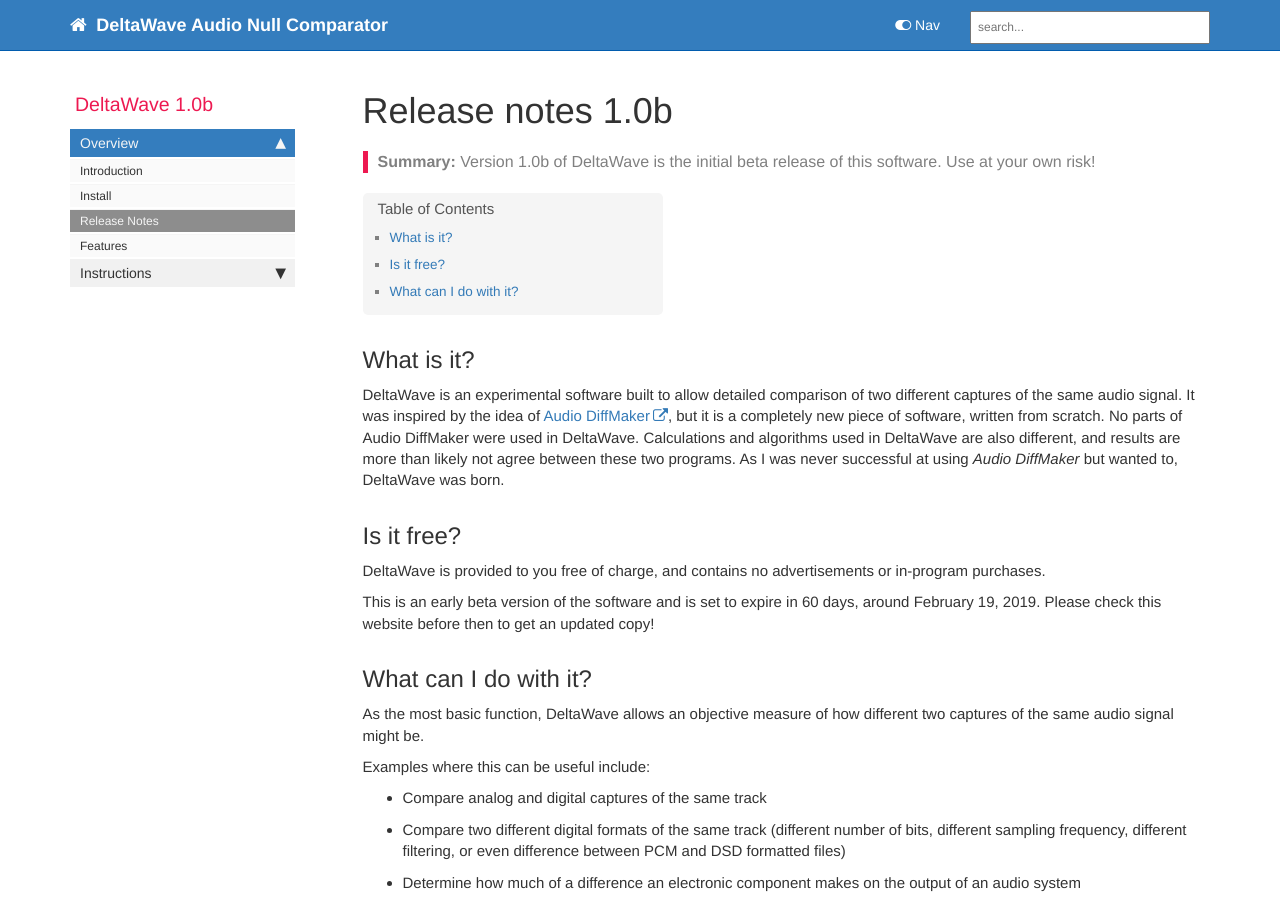
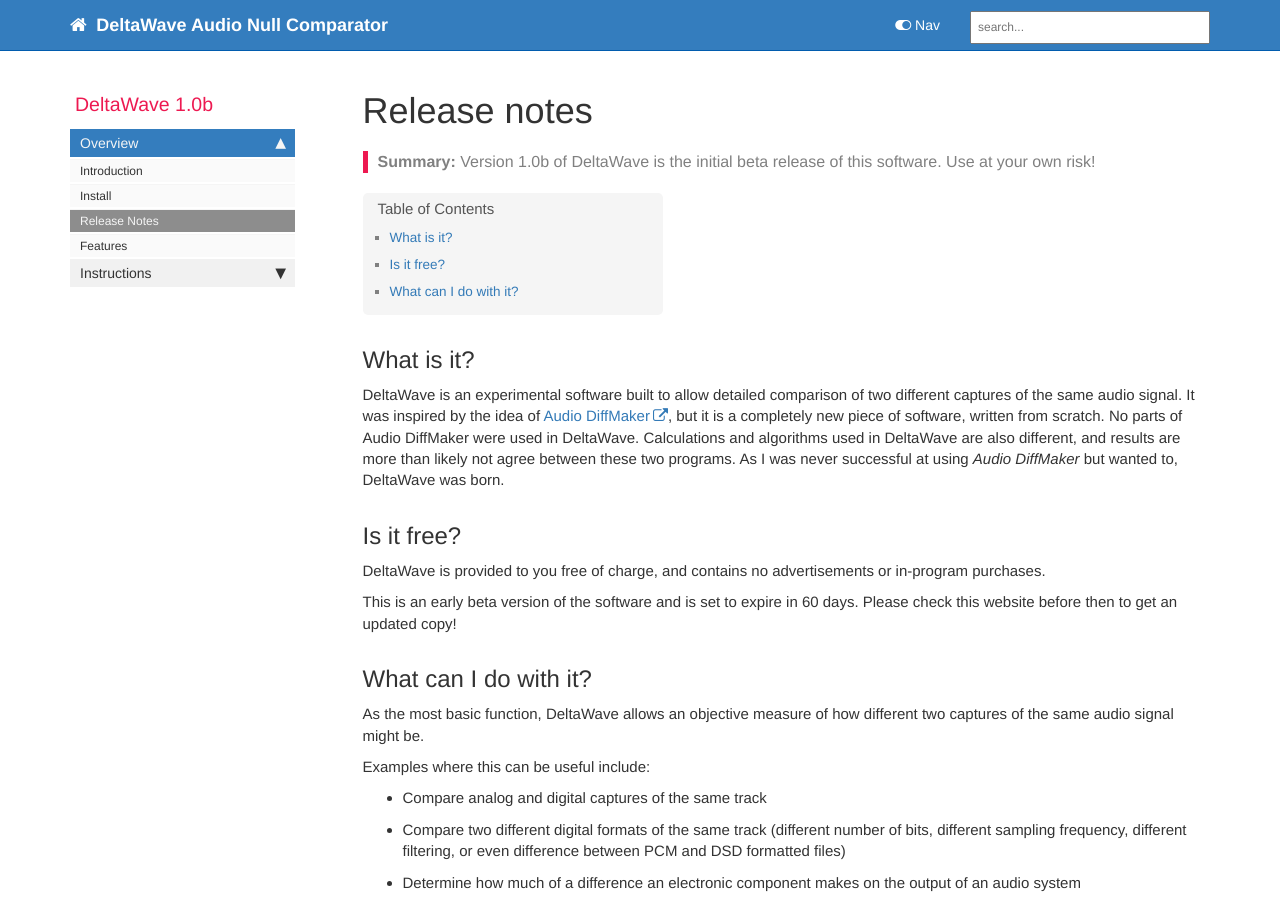
Before and after one commit to pkane2001/DeltaWave, a Jekyll site: the page built from docs/pages/mydoc/release_notes_1.0b.md, in a window 1280 px wide and 900 px high. Built offline with Jekyll 4.4.1, drawn with Linux system fonts in a browser that asks for light colours; nearby versions of some CDN libraries; our own code applies the rules of GitHub Pages for plain Markdown files; comment, search, counter and statistics services are not loaded.

```diff
--- a/docs/pages/mydoc/release_notes_1.0b.md
+++ b/docs/pages/mydoc/release_notes_1.0b.md
@@ -1,5 +1,5 @@
 ---
-title: Release notes 1.0b
+title: Release notes
 tags: [getting_started]
 keywords: release notes, announcements, what's new, new features
 last_updated: December 17, 2018
@@ -17,7 +17,7 @@ It was inspired by the idea of [Audio DiffMaker](http://www.libinst.com/Audio%20
 ## Is it free?
 DeltaWave is provided to you free of charge, and contains no advertisements or in-program purchases.
 
-This is an early beta version of the software and is set to expire in 60 days, around February 19, 2019. Please check this website before then to get an updated copy!
+This is an early beta version of the software and is set to expire in 60 days. Please check this website before then to get an updated copy!
 
 ## What can I do with it?
 As the most basic function, DeltaWave allows an objective measure of how different two captures of the same audio signal might be.
```
Also changed, not shown: docs/pages/mydoc/mydoc_supported_features.md (+1 -1 lines).
